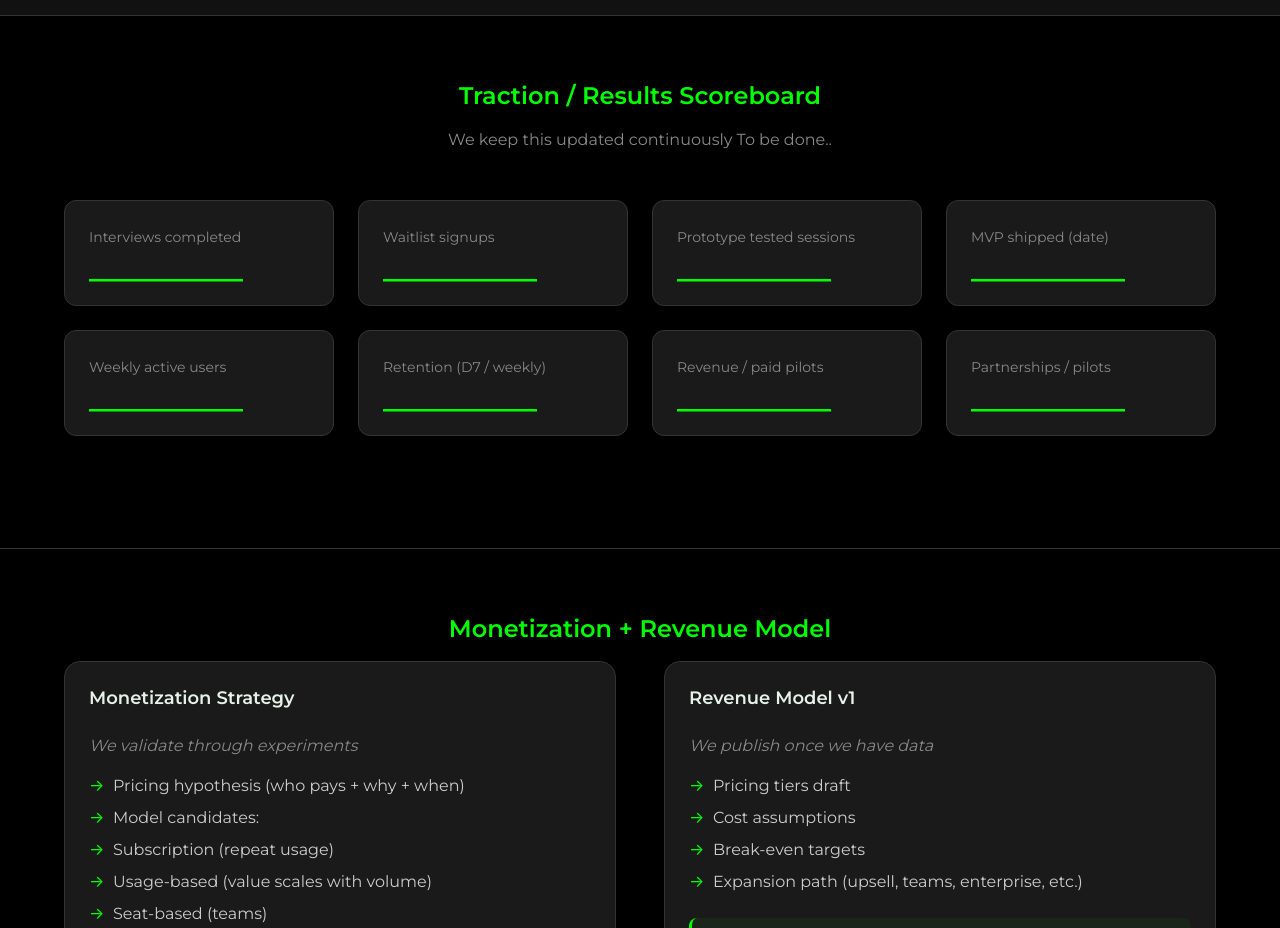
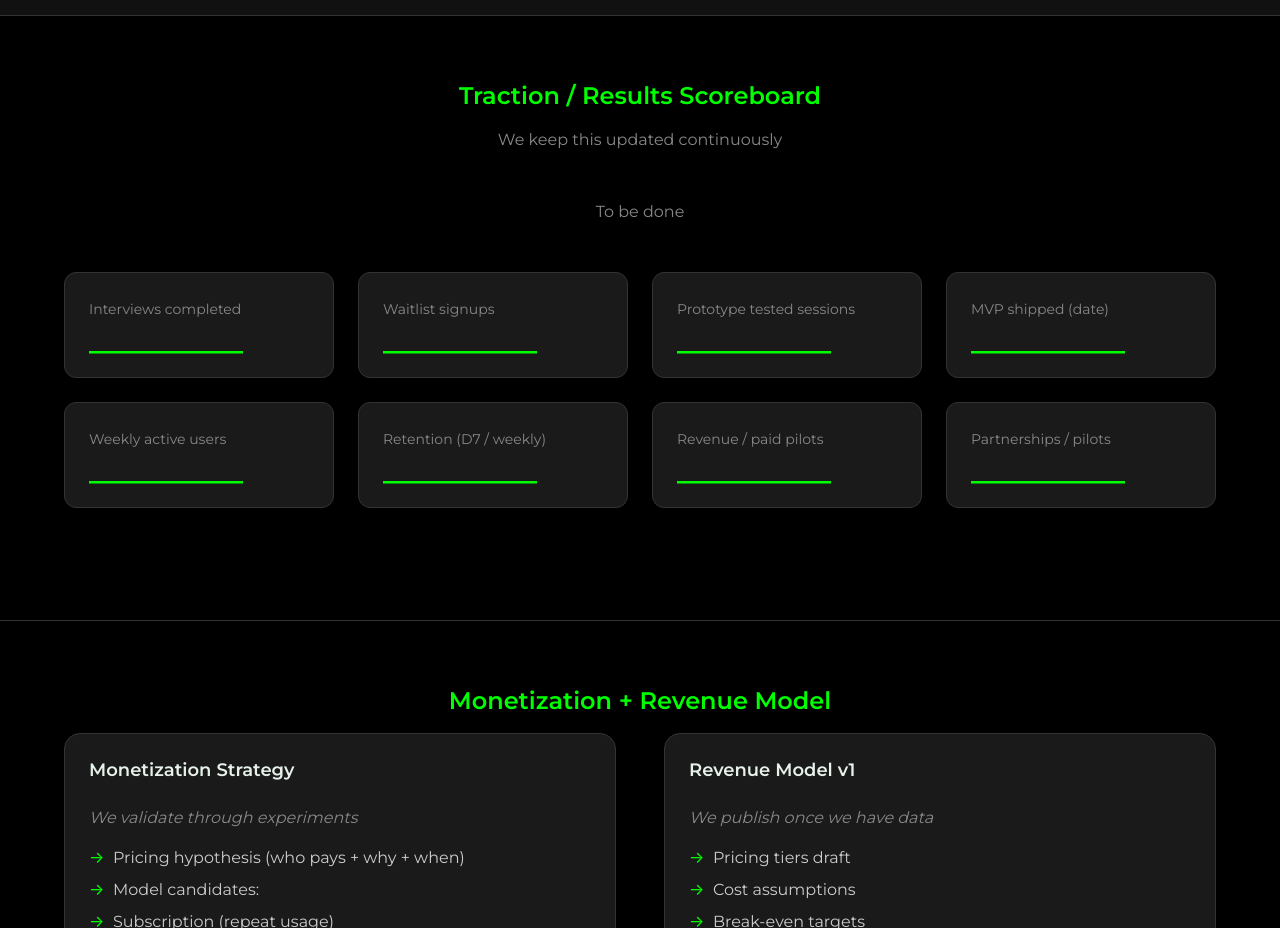
Before and after one commit to ariaember123-gif/ALEXA-ROADMAP, a website: page index.html in a window 1280 px wide. Shown: the part 5465-6393 px from the top of the page. Drawn offline with Linux system fonts and the light colour scheme.

Commit message:
Update index.html

```diff
--- a/index.html
+++ b/index.html
@@ -101,8 +101,8 @@
     <section id="traction" class="traction-section">
         <div class="container">
             <h2 class="section-title">Traction / Results Scoreboard</h2>
-            <p class="section-subtitle">We keep this updated continuously
-            To be done..</p>
+            <p class="section-subtitle">We keep this updated continuously</p>
+                        <p class="section-subtitle">To be done</p>
 
             <div class="metrics-grid" id="metrics-grid">
                 <!-- Metrics will be dynamically generated -->
```
